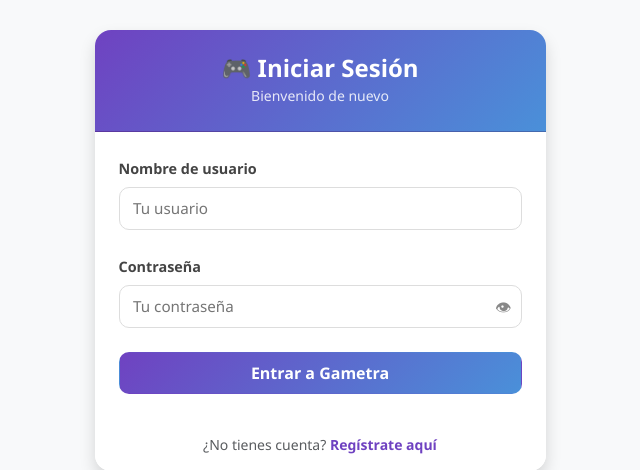
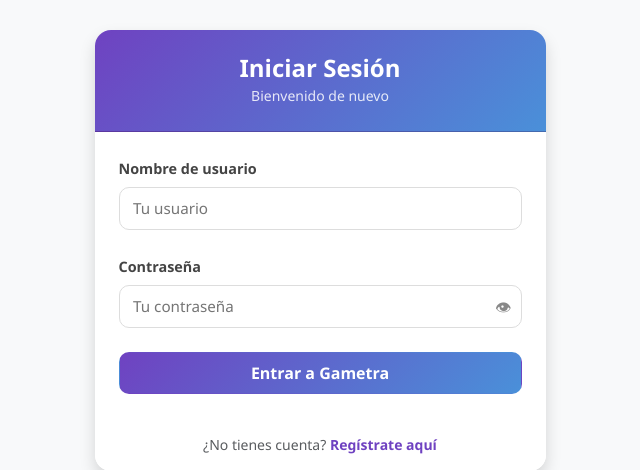
Before and after one commit to allys081/gametra-web, a Django app: page /login/ in a window 1280 px wide. Shown: the part 78-548 px from the top of the page, without its empty margins (320-960 px from the left). Run offline with Django 5.2, Linux system fonts and the light colour scheme.

Commit message:
vista iniciosesion

```diff
--- a/templates/registration/login.html
+++ b/templates/registration/login.html
@@ -6,7 +6,7 @@
         <div class="card shadow border-0" style="border-radius: 16px; overflow: hidden;">
             <div class="card-header text-white text-center py-4"
                  style="background: linear-gradient(135deg, #6f42c1, #4a90d9);">
-                <h4 class="mb-0 fw-bold">🎮 Iniciar Sesión</h4>
+                <h4 class="mb-0 fw-bold">Iniciar Sesión</h4>
                 <small style="opacity: 0.85;">Bienvenido de nuevo</small>
             </div>
             <div class="card-body p-4">
```
